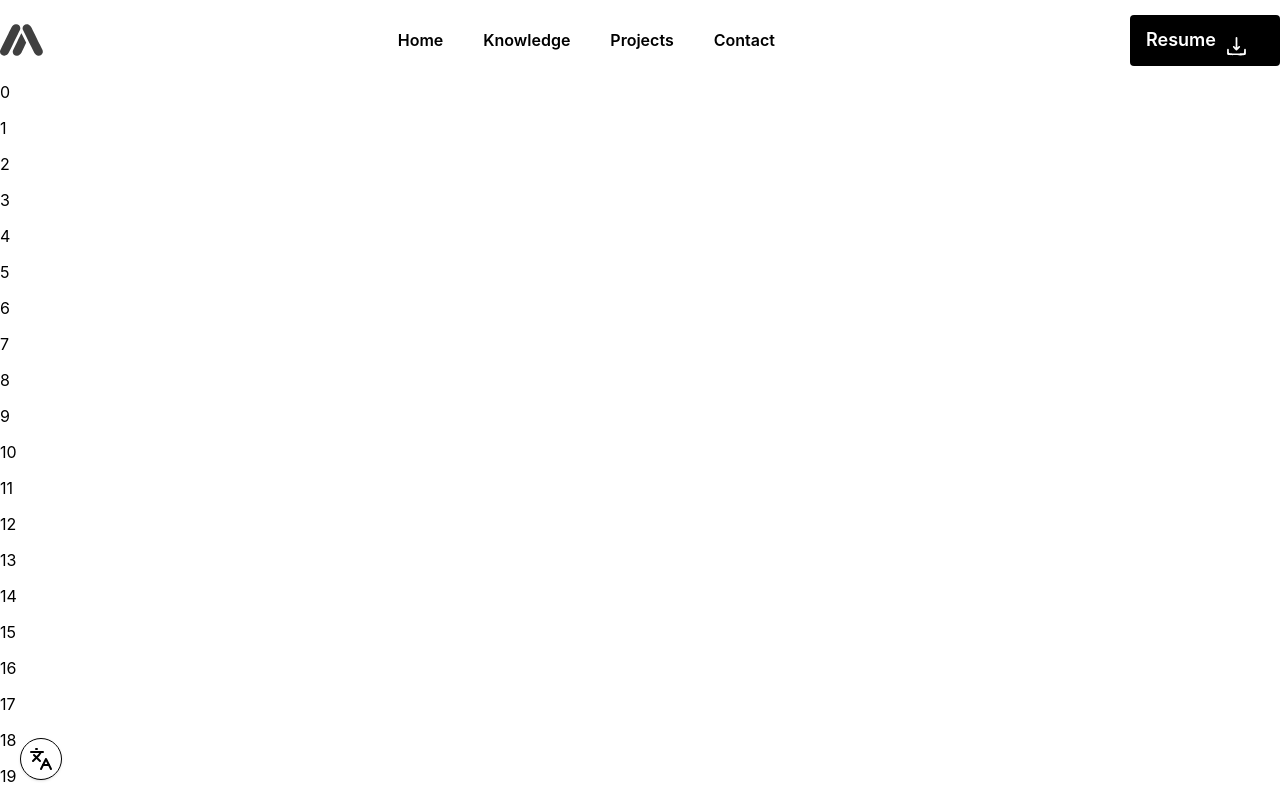
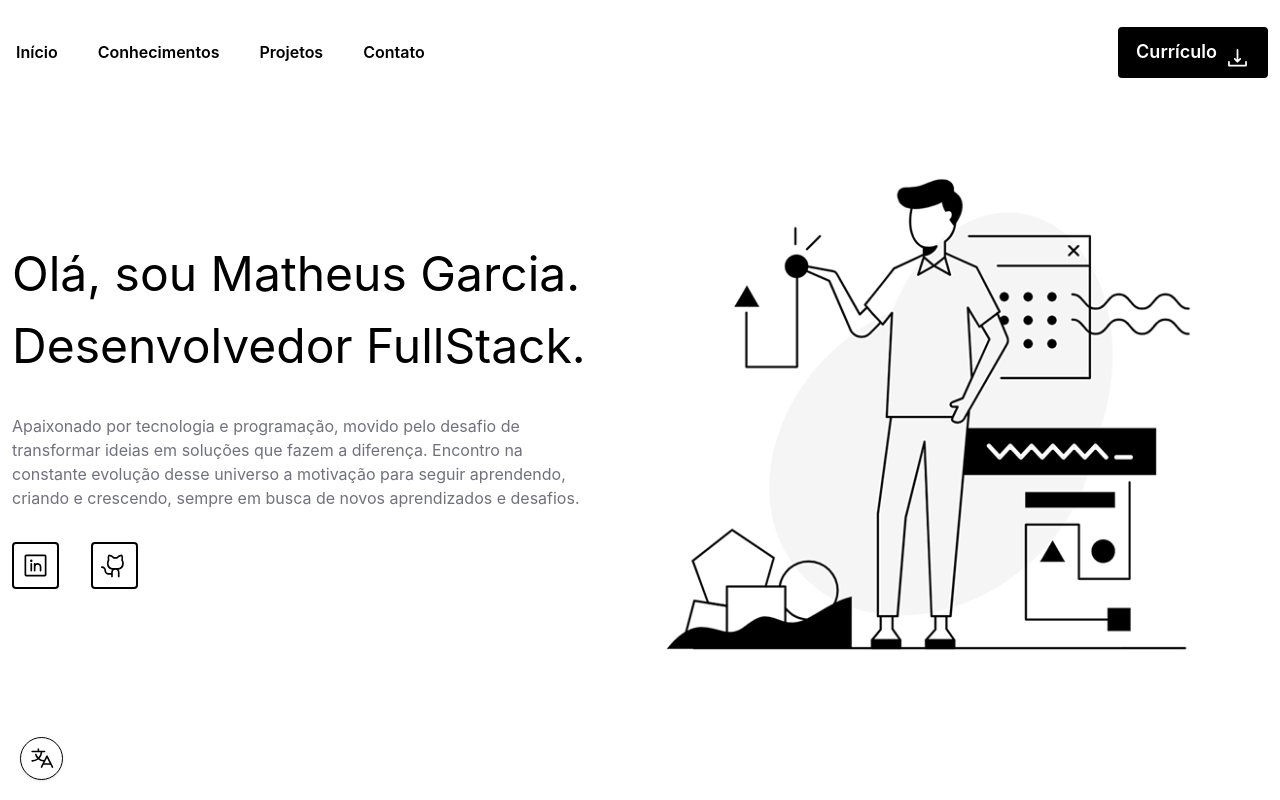
Before and after one commit to garciamendes/portfolio, a React (Vite) app: page / in a window 1280 px wide. Shown: the top 800 px of the page. Built offline with nearby package versions, Linux system fonts and the light colour scheme.

Commit message:
feat: create section home

```diff
--- a/package.json
+++ b/package.json
@@ -14,10 +14,10 @@
     "deploy": "gh-pages -d dist"
   },
   "dependencies": {
+    "@phosphor-icons/react": "2.1.7",
     "@tailwindcss/vite": "4.1.5",
     "i18next": "25.0.2",
     "i18next-browser-languagedetector": "8.1.0",
-    "lucide-react": "0.507.0",
     "motion": "12.9.4",
     "react": "^19.0.0",
     "react-dom": "^19.0.0",
--- a/src/App.tsx
+++ b/src/App.tsx
@@ -4,8 +4,17 @@ import './styles/globals.css'
 import './i18n'
 import { MenuPopup } from './sections/menuPopup'
 import { Translation } from './components/translation'
+import { useTranslation } from './hooks/useTranslation'
+import { Home } from './sections/home'
 
 function App() {
+  const { i18n } = useTranslation()
+
+  useEffect(() => {
+    i18n.changeLanguage('pt')
+    // eslint-disable-next-line react-hooks/exhaustive-deps
+  }, [])
+
   useEffect(() => {
     const updateFavicon = () => {
       const favicon = document.getElementById('logo-icon') as HTMLLinkElement
@@ -36,14 +45,9 @@ function App() {
         <Translation />
       </div>
 
-      <div className="flex flex-col w-[1280px]">
+      <div className="flex flex-col w-full p-3 md:p-none md:w-[1280px]">
         <Header />
-
-        <div className="flex flex-col gap-3">
-          {Array.from({ length: 300 }).map((_, index) => (
-            <span>{index}</span>
-          ))}
-        </div>
+        <Home />
       </div>
     </main>
   )
--- a/src/components/translation/index.tsx
+++ b/src/components/translation/index.tsx
@@ -1,7 +1,7 @@
 import { useState } from 'react'
-import { Languages } from 'lucide-react'
 import { motion, AnimatePresence } from 'framer-motion'
 import { useTranslation } from '../../hooks/useTranslation'
+import { Translate } from '@phosphor-icons/react'
 
 export const Translation = () => {
   const { i18n } = useTranslation()
@@ -57,9 +57,9 @@ export const Translation = () => {
         className="
           p-2 rounded-full bg-white border shadow hover:bg-gray-100
           cursor-pointer data-[open=true]:bg-black data-[open=true]:text-white duration-300"
-        whileTap={{ scale: 1 }}
+        whileTap={{ scale: 1.2 }}
       >
-        <Languages />
+        <Translate size={25} />
       </motion.button>
     </div>
   )
--- a/src/locales/en.json
+++ b/src/locales/en.json
@@ -9,5 +9,9 @@
     "download": {
       "resume": "Resume"
     }
+  },
+  "home": {
+    "apresentation": "Hello, i'am Matheus Garcia. FullStack Developer.",
+    "resumeAbout": "Passionate about technology and programming, driven by the challenge of turning ideas into solutions that make a difference. I find motivation in the constant evolution of this field, always eager to keep learning, creating, and growing, while seeking new knowledge and challenges"
   }
 }
--- a/src/locales/pt.json
+++ b/src/locales/pt.json
@@ -9,5 +9,9 @@
     "download": {
       "resume": "Currículo"
     }
+  },
+  "home": {
+    "apresentation": "Olá, sou Matheus Garcia. Desenvolvedor FullStack.",
+    "resumeAbout": "Apaixonado por tecnologia e programação, movido pelo desafio de transformar ideias em soluções que fazem a diferença. Encontro na constante evolução desse universo a motivação para seguir aprendendo, criando e crescendo, sempre em busca de novos aprendizados e desafios."
   }
 }
--- a/src/sections/header/downloadCv.tsx
+++ b/src/sections/header/downloadCv.tsx
@@ -7,7 +7,7 @@ import animWaitDownloadCv from '../../assets/animations/wait-download-cv.json'
 import { useTranslation } from '../../hooks/useTranslation'
 import cv from '../../assets/cv/Matheus_Garcia.pdf'
 
-export const DowndloadCv = () => {
+export const DownloadCv = () => {
   const { gettext } = useTranslation()
   const [isDownloading, setIsDownloading] = useState(false)
   const waitingTime = process.env.NODE_ENV === 'test' ? 100 : 8500
@@ -48,10 +48,9 @@ export const DowndloadCv = () => {
       onClick={handleDownload}
       disabled={isDownloading}
       data-testid="download-button"
-      animate={{ width: isDownloading ? 130 : 150 }}
       transition={{ duration: 0.3 }}
       data-download-loading={isDownloading}
-      className="flex overflow-hidden items-center bg-black text-white font-semibold rounded-sm py-2 px-4 data-[download-loading=trie]:px-0 cursor-pointer"
+      className="flex overflow-hidden items-center justify-center w-full md:w-[150px] bg-black text-white font-semibold rounded-sm py-2 px-4 data-[download-loading=true]:px-0 cursor-pointer"
     >
       <AnimatePresence mode="wait">
         {!isDownloading ? (
--- a/src/sections/header/index.tsx
+++ b/src/sections/header/index.tsx
@@ -1,15 +1,15 @@
 import Logo from '../../assets/images/logo.svg'
 import { useTranslation } from '../../hooks/useTranslation'
-import { DowndloadCv } from './downloadCv'
+import { DownloadCv } from './downloadCv'
 
 export const Header = () => {
   const { gettext } = useTranslation()
 
   return (
     <header className="flex items-center w-full justify-between h-20">
-      <img className="h-8" src={Logo} alt="Logo" loading="eager" />
+      <img className="h-8 hidden " src={Logo} alt="Logo" loading="eager" />
 
-      <ul className="flex items-center gap-8 font-semibold text-base">
+      <ul className="hidden md:flex items-center gap-8 font-semibold text-base">
         {[
           gettext('header.nav.home'),
           gettext('header.nav.knowledge'),
@@ -30,7 +30,7 @@ export const Header = () => {
         ))}
       </ul>
 
-      <DowndloadCv />
+      <DownloadCv />
     </header>
   )
 }
--- /dev/null
+++ b/src/sections/home/constants.ts
@@ -0,0 +1,13 @@
+import { GithubLogo, LinkedinLogo } from '@phosphor-icons/react'
+import { ILinks } from './types'
+
+export const LINKS: ILinks[] = [
+  {
+    icon: LinkedinLogo,
+    link: 'https://www.linkedin.com/in/matheus-garcia-mendes/',
+  },
+  {
+    icon: GithubLogo,
+    link: 'https://github.com/garciamendes',
+  },
+]
--- /dev/null
+++ b/src/sections/home/index.tsx
@@ -0,0 +1,42 @@
+import { useTranslation } from '../../hooks/useTranslation'
+import { LINKS } from './constants'
+import { motion } from 'motion/react'
+import HomeImg from '../../assets/images/home-image.png'
+
+export const Home = () => {
+  const { gettext } = useTranslation()
+
+  return (
+    <div className="flex flex-col-reverse gap-8 md:gap-0 mt-4 md:mt-0 md:flex-row justify-between items-center w-full h-auto md:min-h-[643px]">
+      <div className="flex flex-col justify-center gap-8 h-full">
+        <span className="flex max-w-[585px] text-5xl/normal">
+          {gettext('home.apresentation')}
+        </span>
+        <p className="text-zinc-500 max-w-[600px]">
+          {gettext('home.resumeAbout')}
+        </p>
+
+        <div className="flex items-center gap-8">
+          {LINKS.map(({ icon: Icon, link }, index) => {
+            return (
+              <motion.button
+                key={index}
+                onClick={() => window.open(link)}
+                whileHover={{ scale: 1.3 }}
+                whileTap={{ scale: 0.95 }}
+                whileFocus={{ scale: 1.2 }}
+                className="flex items-center justify-center cursor-pointer border-2 p-2 rounded-sm hover:bg-black hover:text-white duration-300"
+              >
+                <Icon size={27} />
+              </motion.button>
+            )
+          })}
+        </div>
+      </div>
+
+      <div className="h-full flex items-center">
+        <img src={HomeImg} alt="Home" />
+      </div>
+    </div>
+  )
+}
--- /dev/null
+++ b/src/sections/home/types.ts
@@ -0,0 +1,6 @@
+import { Icon } from '@phosphor-icons/react'
+
+export interface ILinks {
+  icon: Icon
+  link: string
+}
--- a/src/sections/menuPopup/index.tsx
+++ b/src/sections/menuPopup/index.tsx
@@ -1,6 +1,6 @@
 import { useEffect, useState } from 'react'
 import { motion, AnimatePresence } from 'framer-motion'
-import { ArrowUp } from 'lucide-react'
+import { ArrowUp } from '@phosphor-icons/react'
 
 export const MenuPopup = () => {
   const [showMenu, setShowMenu] = useState(false)
```
Also changed, not shown: src/assets/images/home-image.png (added), 1 other file (tests, documents, lock files or other folders).
